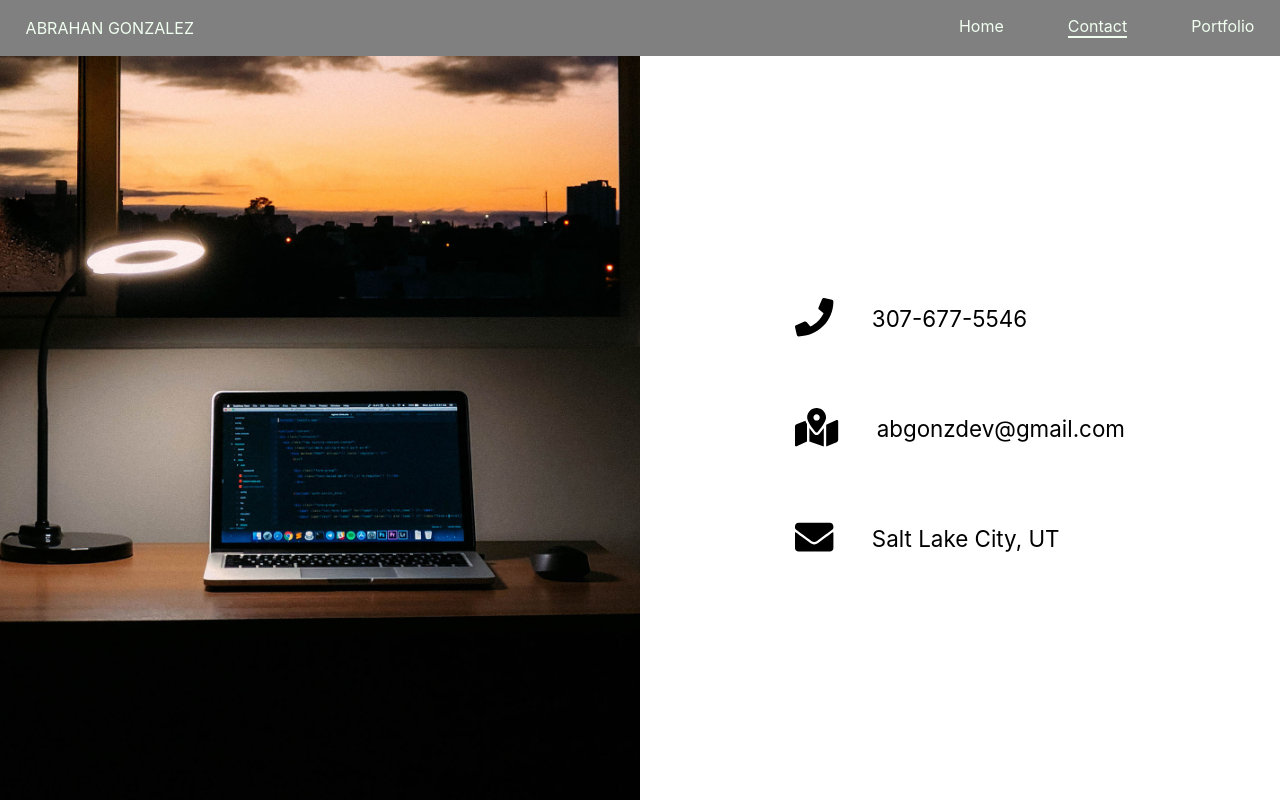
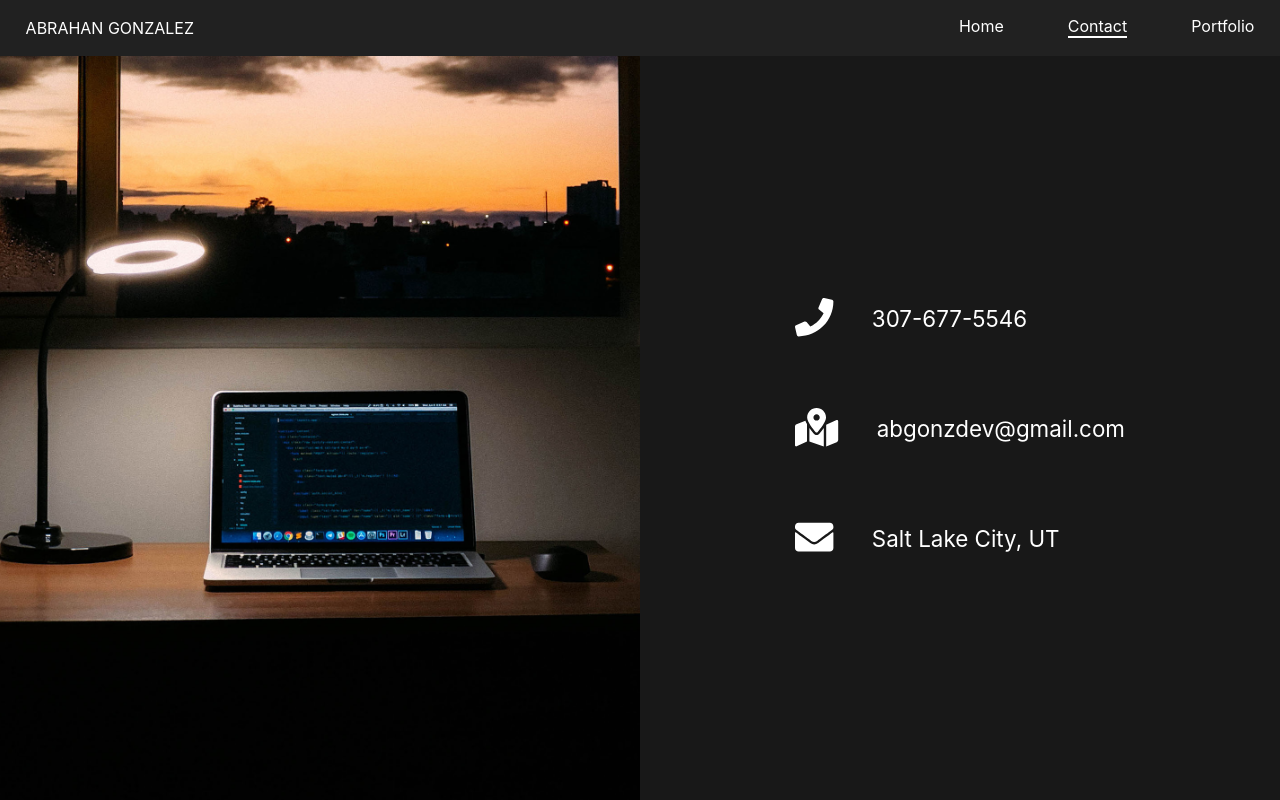
Before and after one commit to Trighhorn/gonz-dev-portfolio, a React (Create React App) app: page /contact in a window 1280 px wide. Built offline with nearby package versions, Linux system fonts and the light colour scheme.

Commit message:
added more concrete color stying and fixed image size for front page

```diff
--- a/src/style/contact.scss
+++ b/src/style/contact.scss
@@ -1,7 +1,9 @@
 .contact-page {
   display: grid;
   grid-template-columns: 1fr 1fr;
+  color: #ffffff;
   .contact-info {
+    background-color: #181818;
     display: flex;
     align-items: center;
     justify-content: center;
--- a/src/style/homepage.scss
+++ b/src/style/homepage.scss
@@ -8,14 +8,14 @@
     background-size: 100% 100%;
 }
 .avatar {
-    width: 125px;
-    height: 125px;
-    border-radius: 100px;
+    width: 215px;
+    height: 215px;
+    border-radius: 150px;
 }
 .bio {
     font-size: 1.5em;
     width: 60%;
-    color: white;
+    color: #FFFFFF;
 }
 .links-wrapper {
     display: flex;
@@ -23,7 +23,7 @@
     justify-content: center;
     width: 60%;
     .link {
-        color: white;
+        color: #FFFFFF;
     }
     .linkedin {
         border-radius: 100px;
--- a/src/style/navbar.scss
+++ b/src/style/navbar.scss
@@ -2,10 +2,10 @@
     display: flex;
     align-items: center;
     justify-content: space-between;
-    background-color: grey;
+    background-color: #212121;
     width: 100vw;
     height: 7vh;
-    color: honeydew;
+    color: #FFFFFF;
 
 
 
@@ -20,18 +20,18 @@
         transition: 0.5s ease-in-out;
         height: 100%;
         .navLinkActive {
-            border-bottom: 2px solid honeydew;
-            color: honeydew;
+            border-bottom: 2px solid #FFFFFF;
+            color: #FFFFFF;
         }
 
         a{
-            color: honeydew;
+            color: #FFFFFF;
             text-decoration: none;
             border-bottom: 2px solid transparent;
             transition: 0.5s ease-in-out;
             &:hover {
                 transition: 0.5s ease-in-out;
-                border-bottom: 2px solid honeydew;
+                border-bottom: 2px solid #FFFFFF;
             }
         }
 
```
